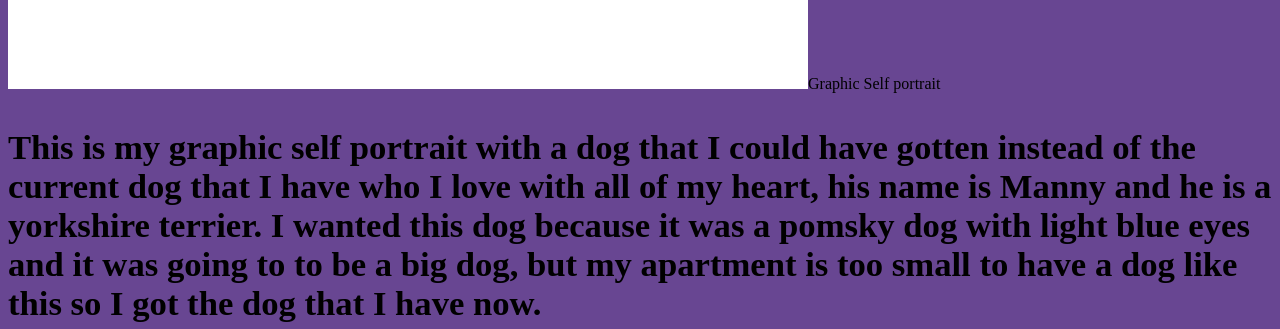
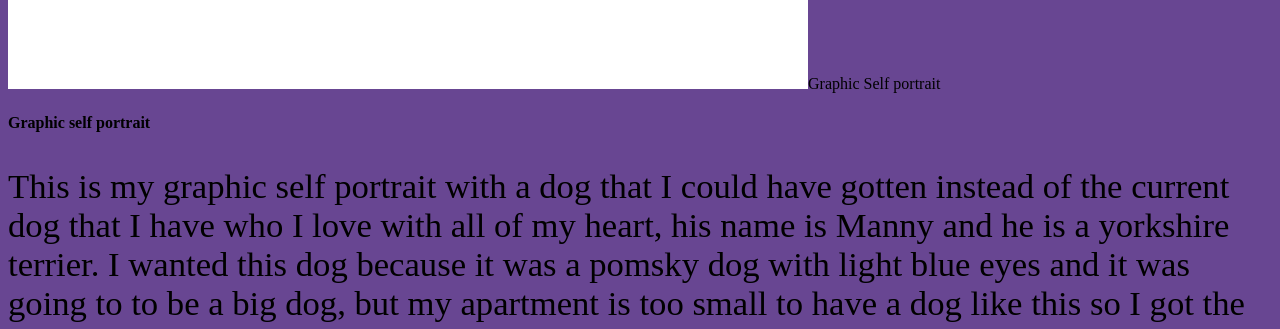
Before and after one commit to Jonathanmolina6108/Jonathanmolinaintro.github.io, a plain HTML site: page index.html in a window 1280 px wide. Shown: the part 3133-3462 px from the top of the page. Drawn offline with Linux system fonts and the light colour scheme.

Commit message:
Update index.html

```diff
--- a/index.html
+++ b/index.html
@@ -46,7 +46,7 @@
 
     <h4>Graphic Self portrait<h/4>
 
-    <h4 style-="font-family:verdana">
+    <h4 style-="font-family:verdana">Graphic self portrait</h4>
         <p style="font-size:26pt">This is my graphic self portrait with a dog that I could have gotten instead of the current dog that I have who I love with all of my heart, his name is Manny and he is a yorkshire terrier. I wanted this dog because it was a pomsky dog with light blue eyes and it was going to to be a big dog, but my apartment is too small to have a dog like this so I got the dog that I have now.</p></h4>
 
     </body>
```
